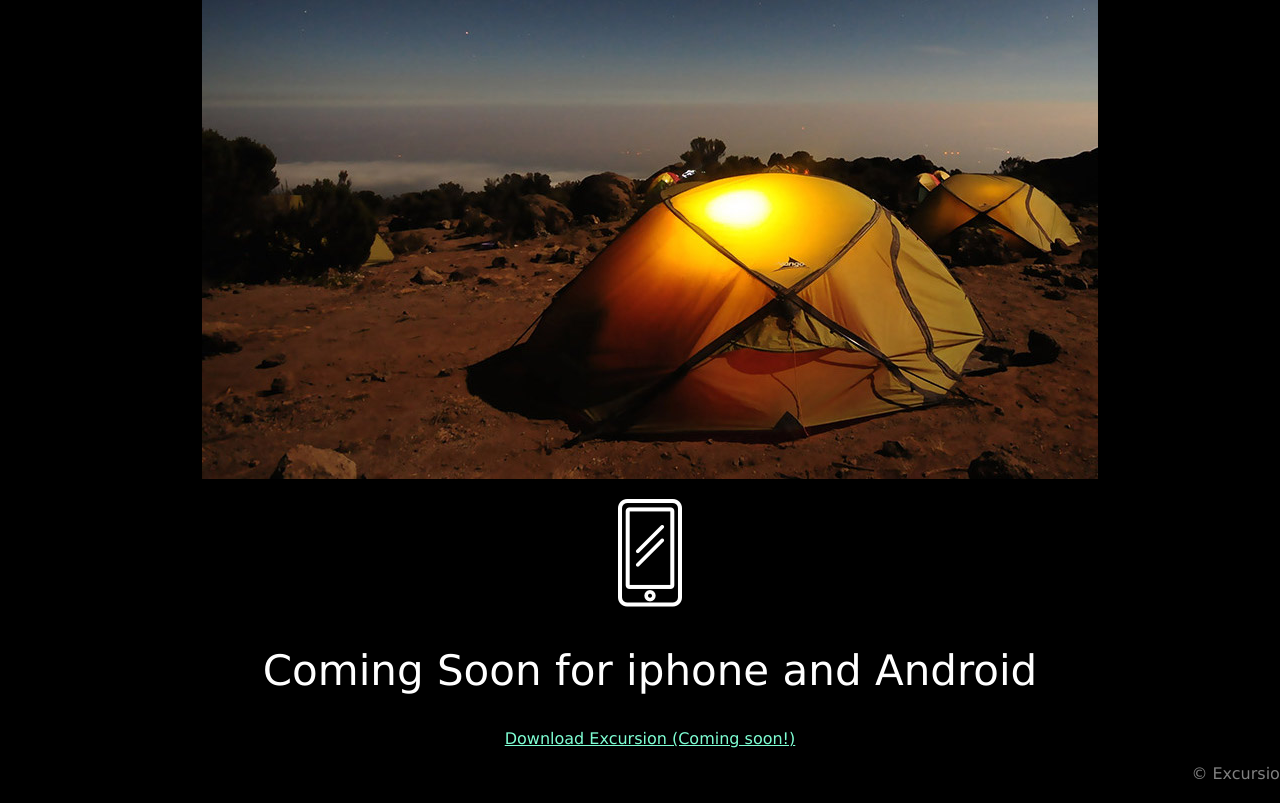
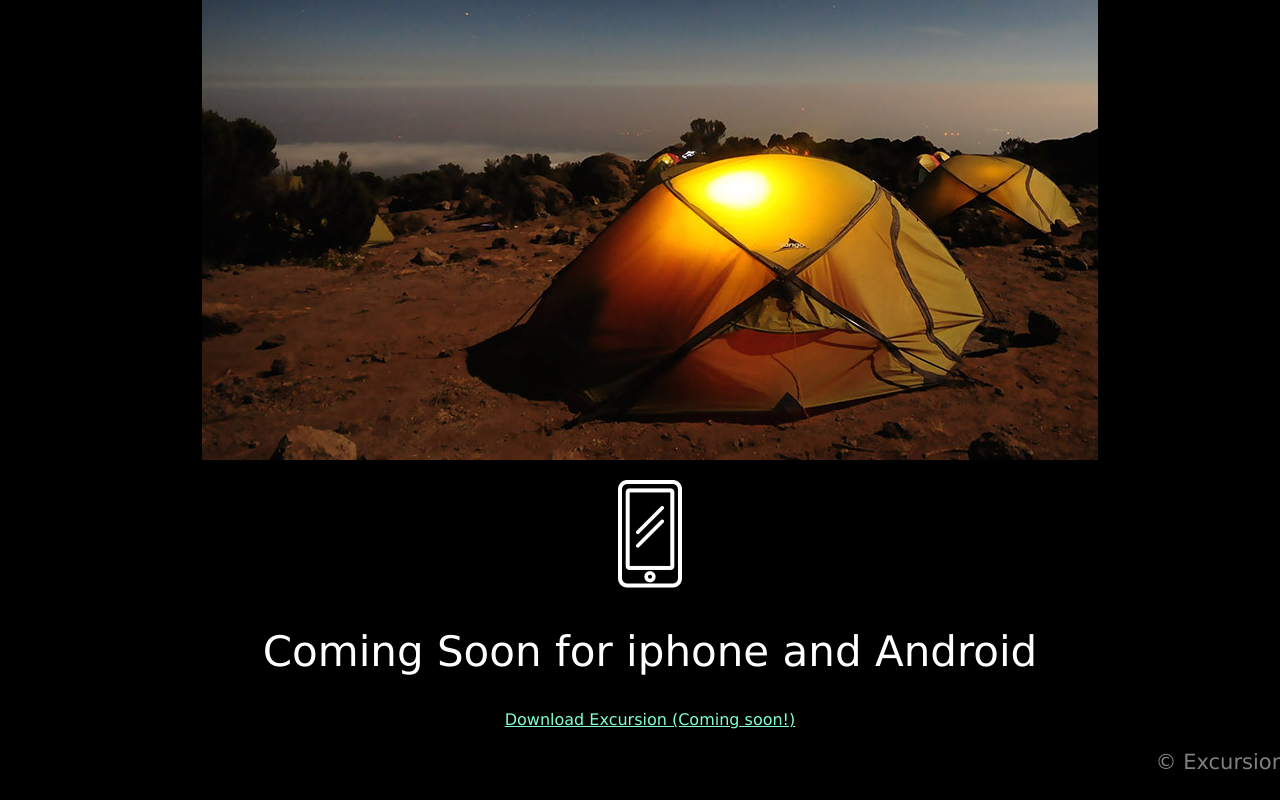
Before and after one commit to wisler9/excursion, a plain HTML site: page index.html in a window 1280 px wide. Shown: the part 509-1312 px from the top of the page. Drawn offline with Linux system fonts and the light colour scheme.

Commit message:
footer update

```diff
--- a/index.html
+++ b/index.html
@@ -12,7 +12,7 @@
         <header>
             <h1>Discover hidden places in the world around you</h1>
             <p class="download">Download Excursion (Coming soon!)</p>
-     </header>s
+     </header>
         <section class="iphone">
             <video src="resources/videos/excursion.mp4"
                 preload="auto"
@@ -35,7 +35,7 @@
             <p class="download">Download Excursion (Coming soon!)</p>
         </main>
         <footer>
-            &copy; Excursion
+            <p>&copy; Excursion</p>
         </footer>
     </div>
 
--- a/resources/css/style.css
+++ b/resources/css/style.css
@@ -2,6 +2,7 @@ body {
     font-family: Verdana, Geneva, Tahoma, sans-serif;
     text-align: center;
     margin: 0;
+    color: #fff;
 }
 
 .page {
@@ -14,11 +15,6 @@ body {
     font-size: 16px;
     color: aquamarine;
     text-decoration: underline;
-}
-
-h1,
-h2 {
-    color: #fff;
 }
 
 h1 {
@@ -40,6 +36,5 @@ p {
 
 footer {
     text-align: right;
-    color: gray;
-    padding: 0px 10px 20px 0px;
+    padding: 0px 15px 5px 0px;
 }
```
